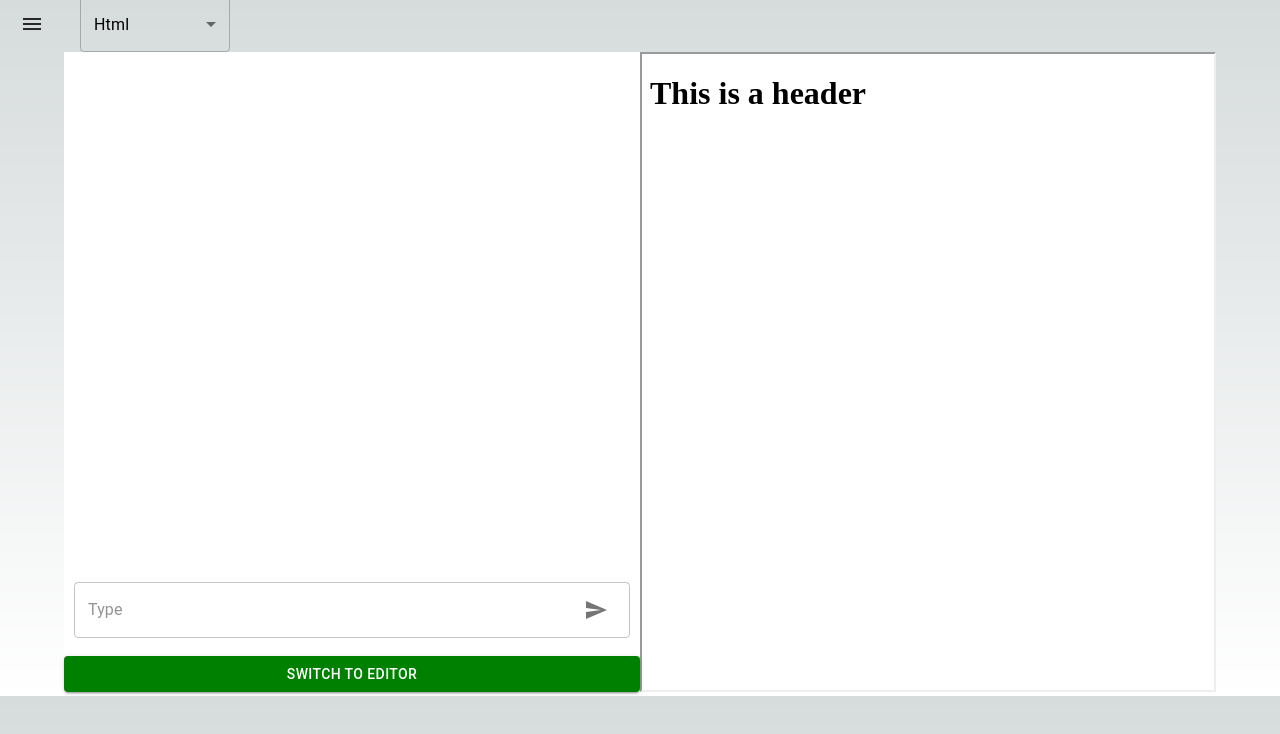
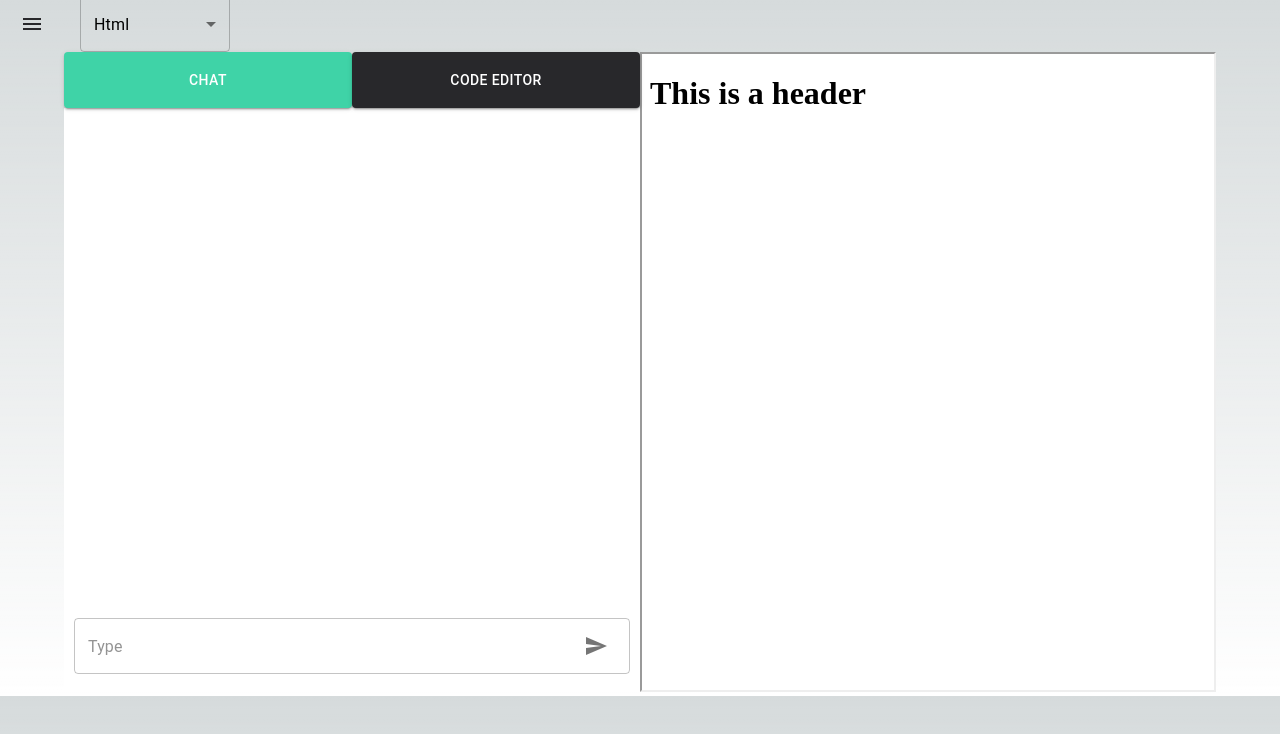
Before and after one commit to IdkwhatImD0ing/WebsiteGenerator, a Next.js app in the folder client/: page /main in a window 1280 px wide. Shown: the top 734 px of the page. Built offline with nearby package versions, Linux system fonts and the light colour scheme.

Commit message:
styling the main page

```diff
--- a/client/app/main/page.js
+++ b/client/app/main/page.js
@@ -4,6 +4,7 @@ import Chat from "./chat";
 import Renderer from "./renderer";
 import Editor from "./editor";
 import Sidebar from "./sidebar";
+import { useTheme } from '@mui/material/styles';
 
 import {
   Box,
@@ -17,6 +18,8 @@ import {
 import { useState } from "react";
 
 export default function Page() {
+  const theme = useTheme();
+
   const [showChat, setShowChat] = useState(true);
   const [html, setHtml] = useState("<h1> This is a header </h1>");
   const [framework, setFramework] = useState("html");
@@ -63,6 +66,32 @@ export default function Page() {
       >
         {" "}
         <Box width="45vw" height="80vh" display="flex" flexDirection="column">
+          <Box width="100%" height="7vh" display="flex" flexDirection="row" justifyContent="space-between">
+            <Button
+              variant="contained"
+              sx={{
+                backgroundColor: showChat ? "background.green" : "background.inverted",
+                "&:hover": {backgroundColor: "background.green"}
+              }}
+              height="10px"
+              fullWidth={true}
+              onClick={() => setShowChat(true)}
+            >
+              Chat
+            </Button>
+            <Button
+              variant="contained"
+              sx={{
+                backgroundColor: showChat ? "background.inverted" : "background.red",
+                "&:hover": {backgroundColor: "background.red"},
+              }}
+              height="10px"
+              fullWidth={true}
+              onClick={() => setShowChat(false)}
+            >
+              Code Editor
+            </Button>
+          </Box>
           {showChat ? (
             <Chat
               messages={messages}
@@ -73,17 +102,6 @@ export default function Page() {
           ) : (
             <Editor html={html} setHtml={setHtml} />
           )}
-          <Button
-            variant="contained"
-            sx={{
-              backgroundColor: "green",
-              "&:hover": { backgroundColor: "darkgreen" },
-            }}
-            height="10px"
-            onClick={() => setShowChat(!showChat)}
-          >
-            Switch to {showChat ? "Editor" : "Chat"}
-          </Button>
         </Box>
         <Renderer html={html} />
       </Box>
--- a/client/app/theme.js
+++ b/client/app/theme.js
@@ -14,7 +14,11 @@ createTheme({
         },
         background: {
             default: isDarkMode ? '#121212' : '#28282B',
-            inverted: isDarkMode ? '#28282B' : '#121212',
+            inverted: '#28282B',
+            blue: "#5D3FD3",
+            green: "#3FD3A7",
+            yellow: "#B5D33F",
+            red: "#D33F6B"
         },
         text: {
             primary: isDarkMode ? '#ffffff' : '#000000',
```
